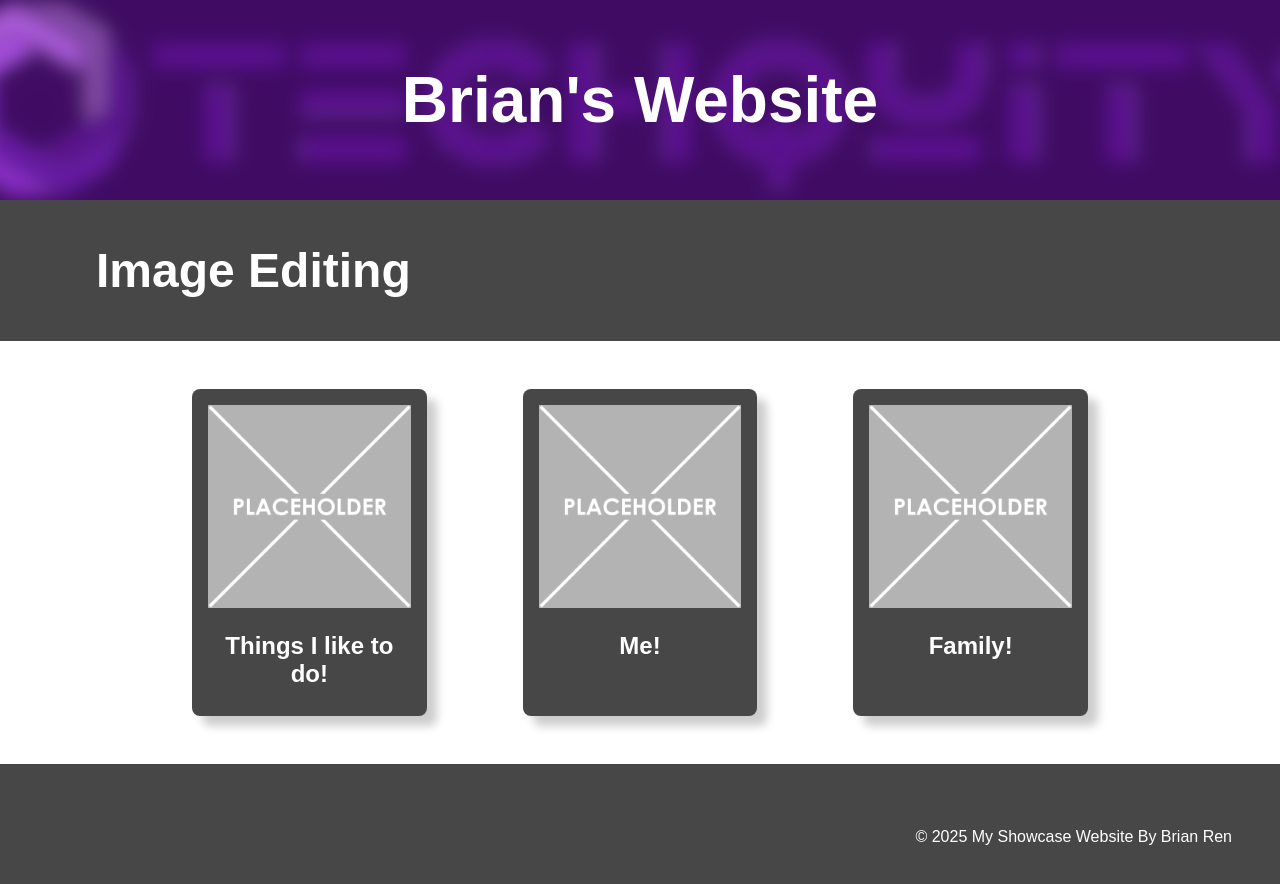
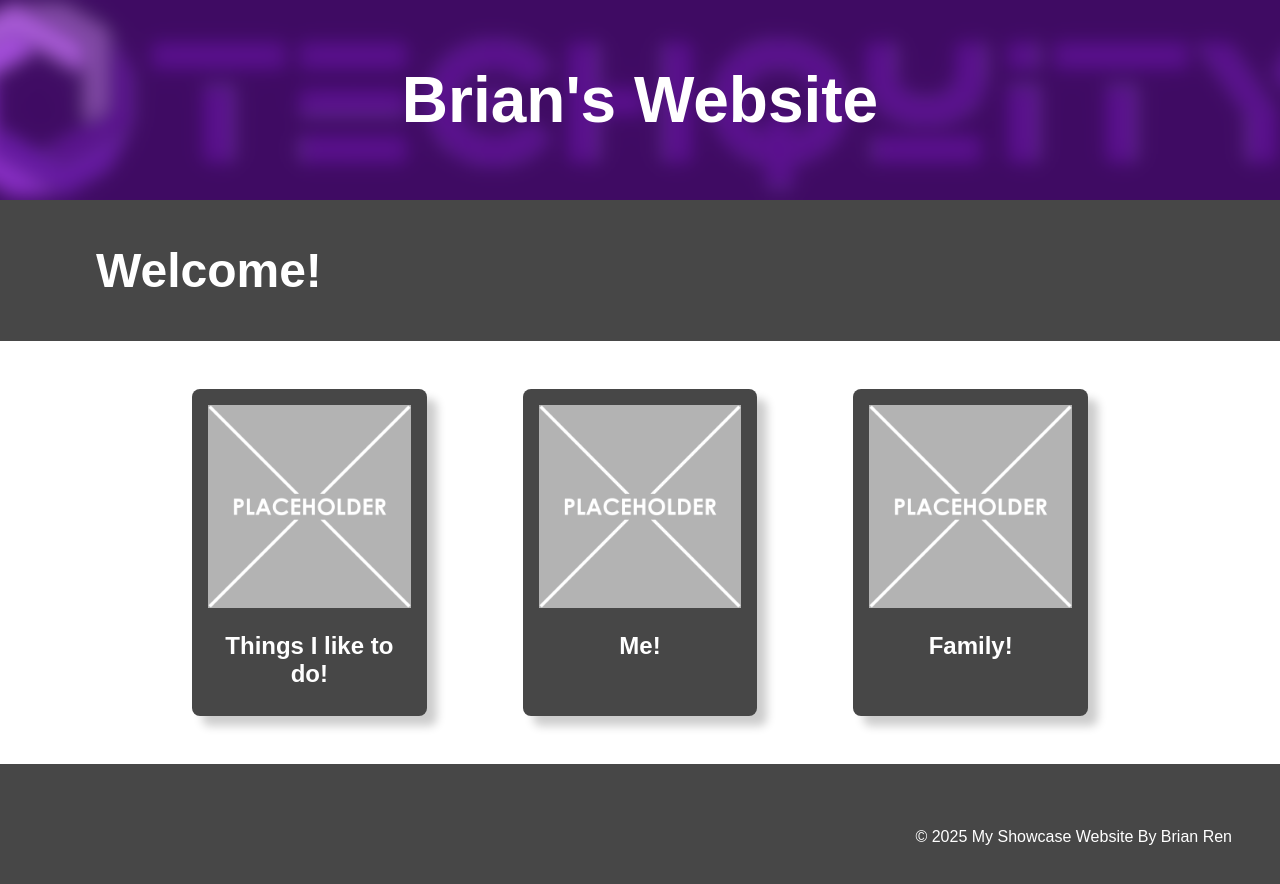
Before and after one commit to Brian-dev88/MyYear10Website, a plain HTML site: page index.html in a window 1280 px wide. Drawn offline with Linux system fonts and the light colour scheme.

Commit message:
Cghanged to Welcome plus strong

```diff
--- a/index.html
+++ b/index.html
@@ -20,7 +20,7 @@
     <section class="topic">
         <!-- the topic title a big bar with text in it -->
         <div class="topic-title">
-            <h1>Image Editing</h1>
+            <h1><strong>Welcome!</strong></h1>
         </div>
         <!-- now a three column grid of images -->
         <div class="topic-content">
```
